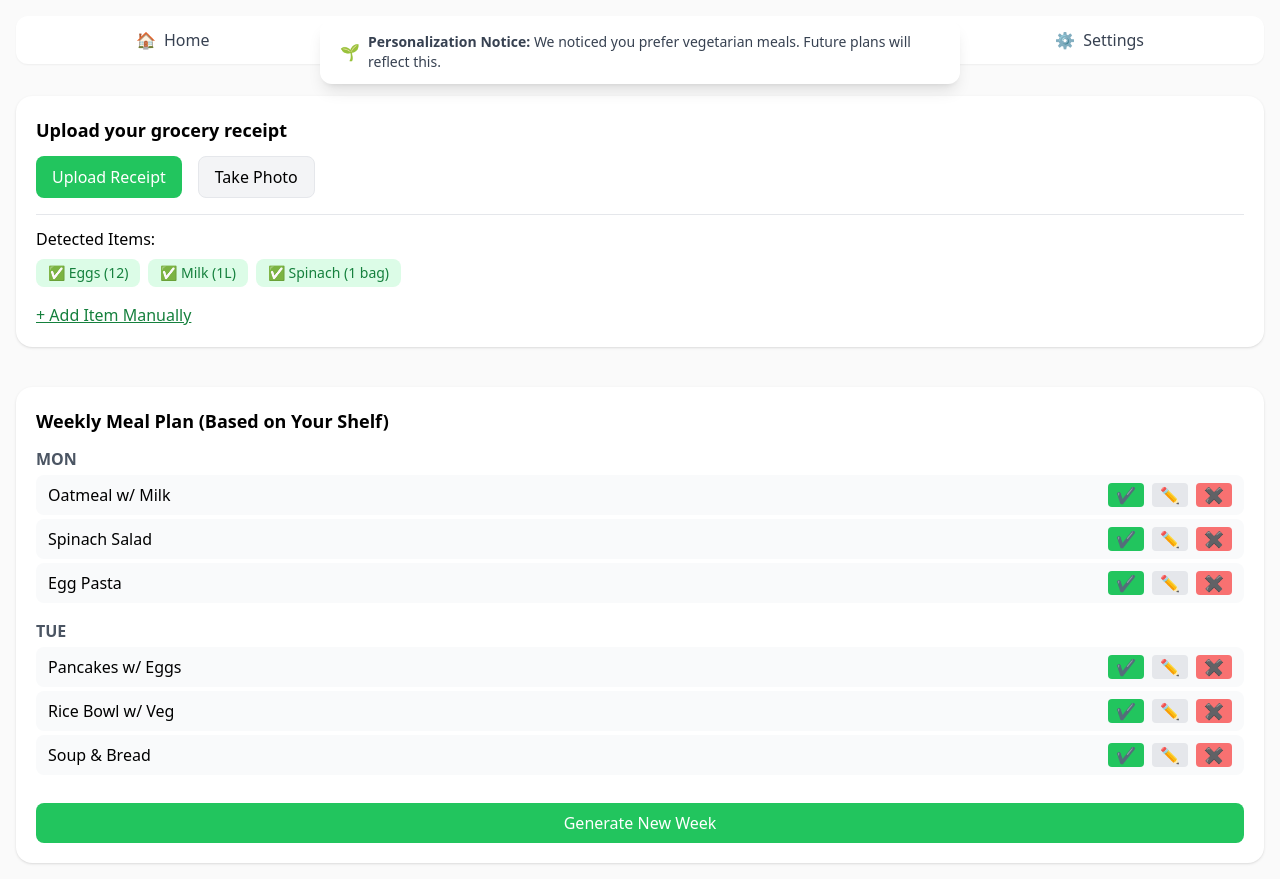
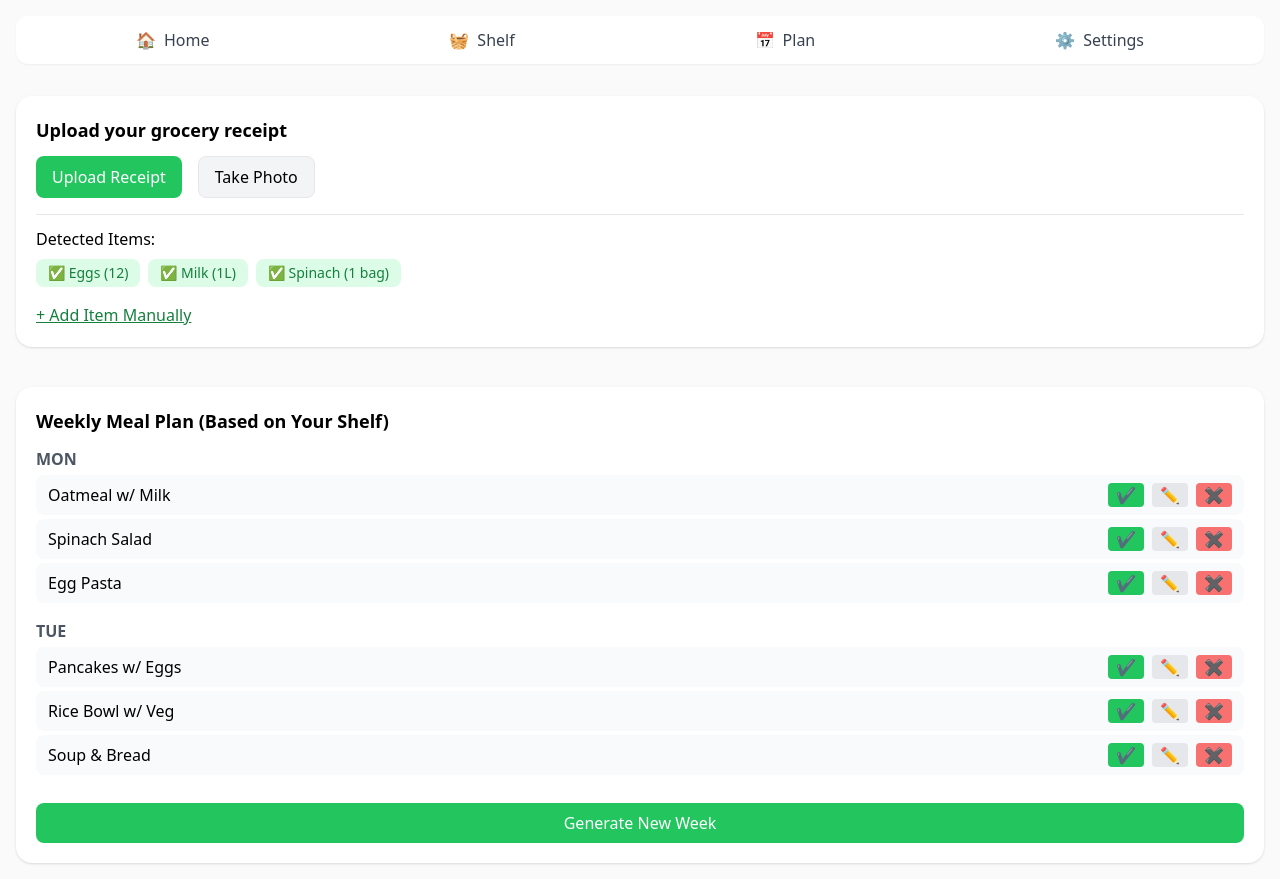
Before and after one commit to git-voo/MealMind, a React (Create React App) app: page / in a window 1280 px wide. Built offline with nearby package versions, Linux system fonts and the light colour scheme.

Commit message:
remove toast by default

```diff
--- a/src/App.jsx
+++ b/src/App.jsx
@@ -5,7 +5,7 @@ import ToastNotification from "./components/ToastNotification";
 import { useState } from "react";
 
 function App() {
-  const [showToast, setShowToast] = useState(true);
+  const [showToast, setShowToast] = useState(false);
 
   return (
     <div className="min-h-screen bg-[#FAFAFA] p-4 flex flex-col gap-4">
```
